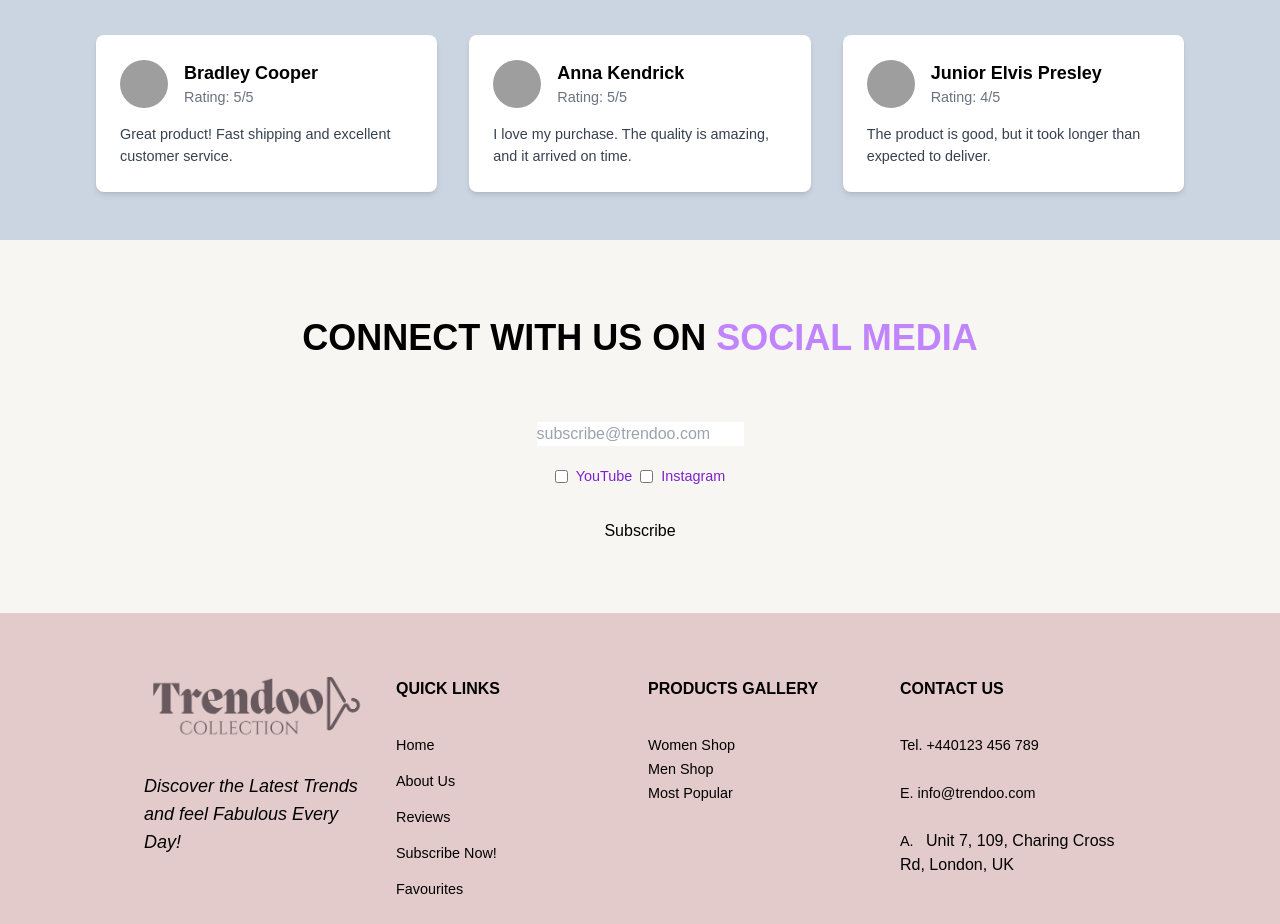
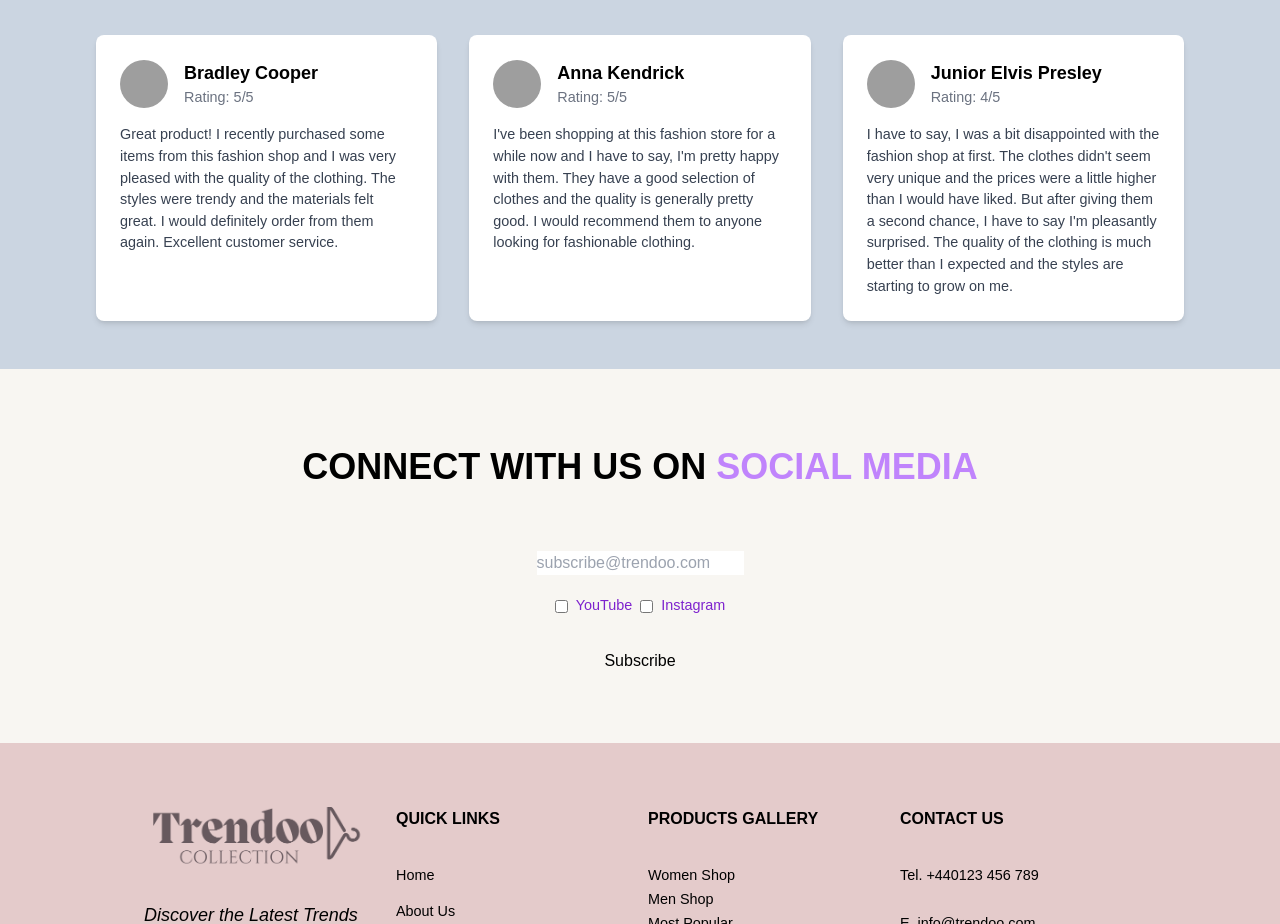
Before and after one commit to RGC1/TrendooEshopApp, a React (Vite) app: page / in a window 1280 px wide. Shown: the part 4280-5204 px from the top of the page. Built offline with nearby package versions, Linux system fonts and the light colour scheme; no server answers; grey boxes are pictures that could not be loaded; some icons are missing.

Commit message:
replaced reviews text

```diff
--- a/src/components/ReviewCard.jsx
+++ b/src/components/ReviewCard.jsx
@@ -27,19 +27,19 @@ const ReviewCards = () => {
             <ReviewCard
                 name="Bradley Cooper"
                 rating={5}
-                comment="Great product! Fast shipping and excellent customer service."
+                comment="Great product! I recently purchased some items from this fashion shop and I was very pleased with the quality of the clothing. The styles were trendy and the materials felt great. I would definitely order from them again. Excellent customer service."
                 avatarUrl="https://images.unsplash.com/photo-1491528323818-fdd1faba62cc?ixlib=rb-1.2.1&ixid=eyJhcHBfaWQiOjEyMDd9&auto=format&fit=facearea&facepad=2&w=256&h=256&q=80"
             />
             <ReviewCard
                 name="Anna Kendrick"
                 rating={5}
-                comment="I love my purchase. The quality is amazing, and it arrived on time."
+                comment="I've been shopping at this fashion store for a while now and I have to say, I'm pretty happy with them. They have a good selection of clothes and the quality is generally pretty good. I would recommend them to anyone looking for fashionable clothing."
                 avatarUrl="https://images.unsplash.com/photo-1550525811-e5869dd03032?ixlib=rb-1.2.1&auto=format&fit=facearea&facepad=2&w=256&h=256&q=80"
             />
             <ReviewCard
                 name="Junior Elvis Presley"
                 rating={4}
-                comment="The product is good, but it took longer than expected to deliver."
+                comment="I have to say, I was a bit disappointed with the fashion shop at first. The clothes didn't seem very unique and the prices were a little higher than I would have liked. But after giving them a second chance, I have to say I'm pleasantly surprised. The quality of the clothing is much better than I expected and the styles are starting to grow on me."
                 avatarUrl="https://images.unsplash.com/photo-1500648767791-00dcc994a43e?ixlib=rb-1.2.1&ixid=eyJhcHBfaWQiOjEyMDd9&auto=format&fit=facearea&facepad=2.25&w=256&h=256&q=80"
             />
             {/* Add more ReviewCard components as needed source from https://tailwindui.com/components/application-ui/elements/avatars */}
```
